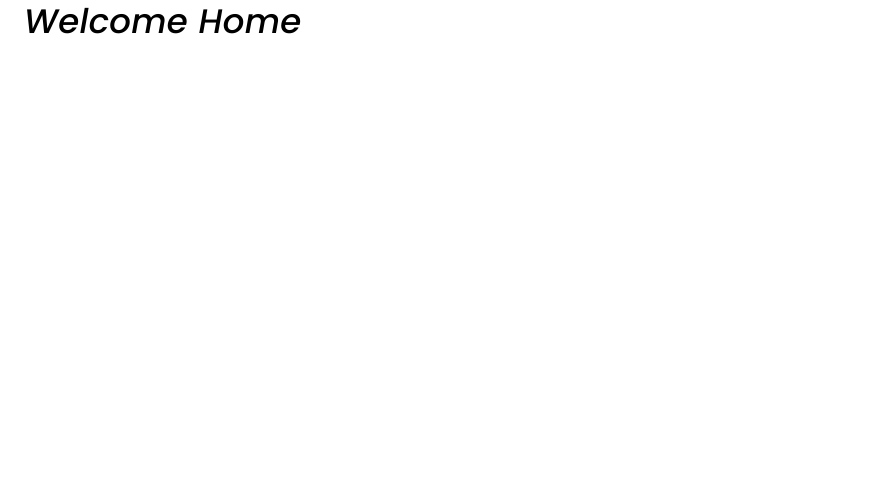
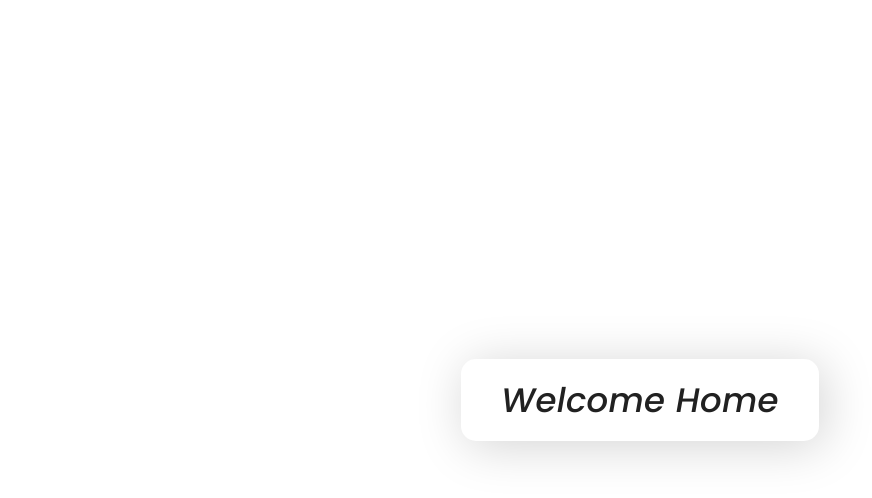
Before and after one commit to Shakib448/company-task-code-pari-nah, a React (Create React App) app in the folder client/: page /home in a window 1280 px wide. Shown: the top 498 px of the page, without its empty margins (0-872 px from the left). Built offline with nearby package versions, Linux system fonts and the light colour scheme.

Commit message:
WIP on section1

```diff
--- a/client/src/Components/Home.js
+++ b/client/src/Components/Home.js
@@ -1,11 +1,34 @@
-import { Container, Grid, Typography } from "@material-ui/core";
+import {
+  Container,
+  Grid,
+  makeStyles,
+  Typography,
+  Paper,
+} from "@material-ui/core";
+import clsx from "clsx";
 import React from "react";
 
+const useStyles = makeStyles(() => ({
+  root: {
+    display: "flex",
+    justifyContent: "center",
+    height: "100vh",
+    alignItems: "center",
+  },
+  paper: {
+    padding: "20px 40px",
+    boxShadow: "5px 5px 50px lightgray",
+    borderRadius: "15px",
+  },
+}));
 const Home = () => {
+  const classes = useStyles();
   return (
-    <Container>
-      <Grid container>
-        <Typography variant="h4">Welcome Home</Typography>
+    <Container className={clsx(classes.root)}>
+      <Grid item container justify="center" md={8} lg={8} sm={12}>
+        <Paper className={clsx(classes.paper)}>
+          <Typography variant="h4">Welcome Home</Typography>
+        </Paper>
       </Grid>
     </Container>
   );
```
